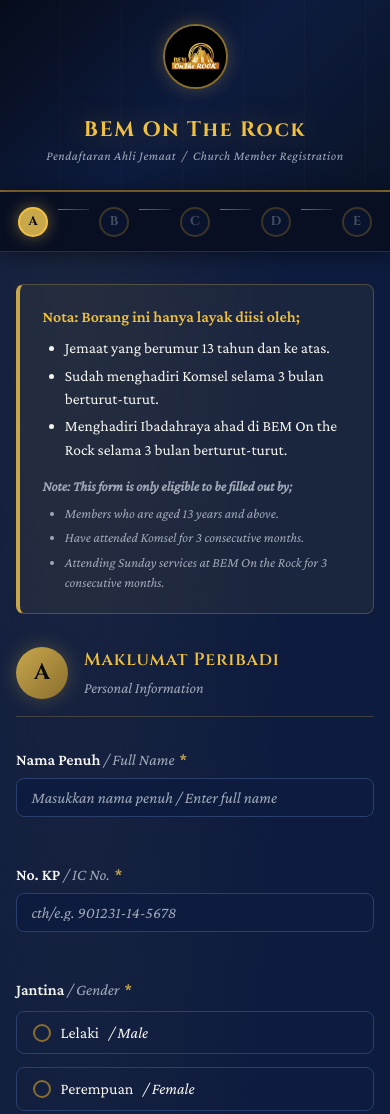
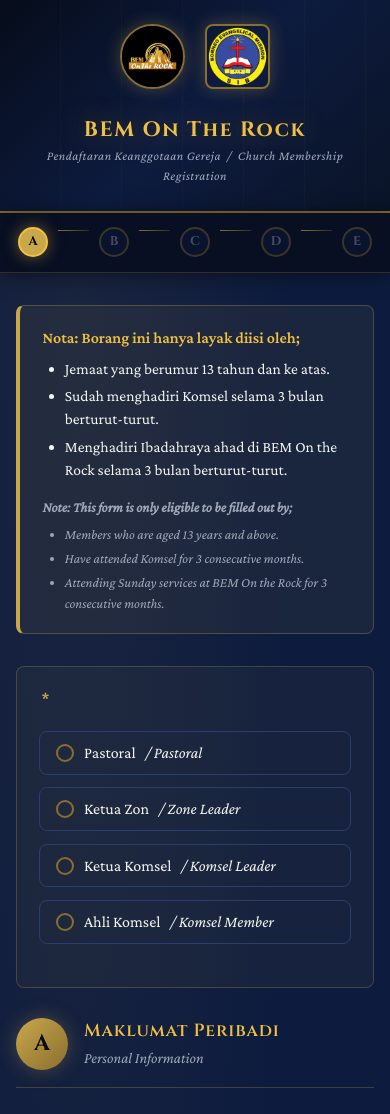
Before and after one commit to Pauland-Ipa/BEM-On-the-Rock-Registration-System, a plain HTML site: page index.html in a window 390 px wide. Shown: the top 1114 px of the page. Drawn offline with nearby package versions, Linux system fonts and the light colour scheme.

Commit message:
few more tweaks for section a

```diff
--- a/index.html
+++ b/index.html
@@ -17,7 +17,10 @@
       </div>
       <div class="header-text">
         <h1 class="church-name">BEM On The Rock</h1>
-        <p class="church-subtitle">Pendaftaran Ahli Jemaat &nbsp;/&nbsp; Church Member Registration</p>
+        <p class="church-subtitle">Pendaftaran Keanggotaan Gereja &nbsp;/&nbsp; Church Membership Registration</p>
+      </div>
+      <div class="logo-wrap logo-wrap-right">
+        <img src="Images/logo_bem_sib.png" alt="B.E.M Logo" class="logo-img logo-bem" />
       </div>
     </div>
   </header>
@@ -83,6 +86,34 @@
             <li>Have attended Komsel for 3 consecutive months.</li>
             <li>Attending Sunday services at BEM On the Rock for 3 consecutive months.</li>
           </ul>
+        </div>
+
+        <!-- Member Role Selection -->
+        <div class="form-group full-width member-role-box">
+          <span class="required" style="display:block; margin-bottom:0.5rem;">*</span>
+          <div class="checkbox-group">
+            <label class="checkbox-label">
+              <input type="radio" name="memberRole" value="pastoral" id="rolePastoral" />
+              <span class="custom-radio"></span>
+              Pastoral <em>/ Pastoral</em>
+            </label>
+            <label class="checkbox-label">
+              <input type="radio" name="memberRole" value="zoneLeader" id="roleZoneLeader" />
+              <span class="custom-radio"></span>
+              Ketua Zon <em>/ Zone Leader</em>
+            </label>
+            <label class="checkbox-label">
+              <input type="radio" name="memberRole" value="komselLeader" id="roleKomselLeader" />
+              <span class="custom-radio"></span>
+              Ketua Komsel <em>/ Komsel Leader</em>
+            </label>
+            <label class="checkbox-label">
+              <input type="radio" name="memberRole" value="komselMember" id="roleKomselMember" />
+              <span class="custom-radio"></span>
+              Ahli Komsel <em>/ Komsel Member</em>
+            </label>
+          </div>
+          <span class="error-msg" id="err-memberRole"></span>
         </div>
 
         <div class="section-header">
@@ -309,7 +340,7 @@
   </main>
 
   <footer class="site-footer">
-    <p>&copy; 2025 BEM On The Rock. Hak Cipta Terpelihara / All Rights Reserved.</p>
+    <p>&copy; <span id="footerYear"></span> BEM On The Rock. Hak Cipta Terpelihara / All Rights Reserved.</p>
   </footer>
 
   <script src="language_strings.js"></script>
--- a/main.js
+++ b/main.js
@@ -13,6 +13,7 @@
 // ── DOM Ready ──────────────────────────────────
 document.addEventListener("DOMContentLoaded", () => {
   buildYearDropdown();
+  setFooterYear();
   loadDraft();
   bindEvents();
 });
@@ -33,7 +34,14 @@
 }
 
 // ═══════════════════════════════════════════════
-// 2. IC → DATE OF BIRTH AUTO-FILL
+// 1b. DYNAMIC FOOTER YEAR
+// ═══════════════════════════════════════════════
+function setFooterYear() {
+  const el = document.getElementById("footerYear");
+  if (el) el.textContent = new Date().getFullYear();
+}
+
+
 // ═══════════════════════════════════════════════
 function parseICToDOB(ic) {
   // Remove dashes
@@ -167,6 +175,7 @@
 function checkNextButton() {
   const btn = document.getElementById("btnNext");
 
+  const memberRole   = document.querySelector('input[name="memberRole"]:checked');
   const fullName     = document.getElementById("fullName").value.trim();
   const icNo         = document.getElementById("icNo").value.replace(/-/g, "");
   const gender       = document.querySelector('input[name="gender"]:checked');
@@ -185,6 +194,7 @@
     document.getElementById("countryOfOrigin").value.trim() !== "";
 
   const allFilled =
+    memberRole &&
     fullName &&
     icNo.length === 12 &&
     gender &&
@@ -222,6 +232,7 @@
     yearJoining:    document.getElementById("yearJoining").value,
     komselCode:     document.getElementById("komselCode").value,
     currentAddress: document.getElementById("currentAddress").value,
+    memberRole:     document.querySelector('input[name="memberRole"]:checked')?.value || "",
     savedAt:        new Date().toISOString(),
   };
 }
@@ -252,6 +263,12 @@
     // Radio: Gender
     if (data.gender) {
       const radio = document.querySelector(`input[name="gender"][value="${data.gender}"]`);
+      if (radio) radio.checked = true;
+    }
+
+    // Radio: Member Role
+    if (data.memberRole) {
+      const radio = document.querySelector(`input[name="memberRole"][value="${data.memberRole}"]`);
       if (radio) radio.checked = true;
     }
 
@@ -302,6 +319,12 @@
   // Clear all errors first
   document.querySelectorAll(".error-msg").forEach(el => el.textContent = "");
   document.querySelectorAll(".form-input").forEach(el => el.classList.remove("error-state"));
+
+  // Member Role
+  if (!document.querySelector('input[name="memberRole"]:checked')) {
+    showError("memberRole", STRINGS.requiredField);
+    isValid = false;
+  }
 
   // Full Name
   const fullName = document.getElementById("fullName");
--- a/style.css
+++ b/style.css
@@ -85,6 +85,9 @@
   z-index: 1;
 }
 
+.logo-wrap { flex-shrink: 0; }
+.logo-wrap-right { margin-left: auto; }
+
 .logo-img {
   width: 80px;
   height: 80px;
@@ -93,6 +96,10 @@
   border: 2px solid var(--gold-dim);
   box-shadow: 0 0 18px rgba(201,168,76,0.3);
   flex-shrink: 0;
+}
+
+.logo-bem {
+  border-radius: 8px;
 }
 
 .church-name {
@@ -112,6 +119,15 @@
   letter-spacing: 0.04em;
   margin-top: 0.2rem;
   font-style: italic;
+}
+
+/* ── Member Role Box ── */
+.member-role-box {
+  background: rgba(201,168,76,0.05);
+  border: 1px solid rgba(201,168,76,0.25);
+  border-radius: var(--radius);
+  padding: 1.2rem 1.4rem;
+  margin-bottom: 1.8rem;
 }
 
 /* ── Step Navigator ── */
@@ -591,7 +607,20 @@
 
 /* ═══ RESPONSIVE — Mobile ═══ */
 @media (max-width: 640px) {
-  .header-inner { flex-direction: column; text-align: center; }
+  .header-inner {
+    flex-wrap: wrap;
+    justify-content: center;
+    text-align: center;
+  }
+
+  .logo-wrap { flex-shrink: 0; }
+  .logo-wrap-right { margin-left: 0; }
+
+  .header-text {
+    width: 100%;
+    order: 3;
+  }
+
   .logo-img { width: 65px; height: 65px; }
 
   .step-nav { padding: 0.9rem 0.5rem; }
```
